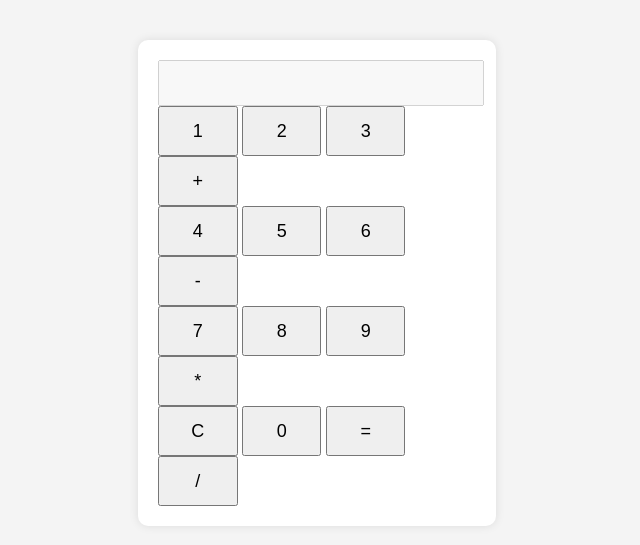
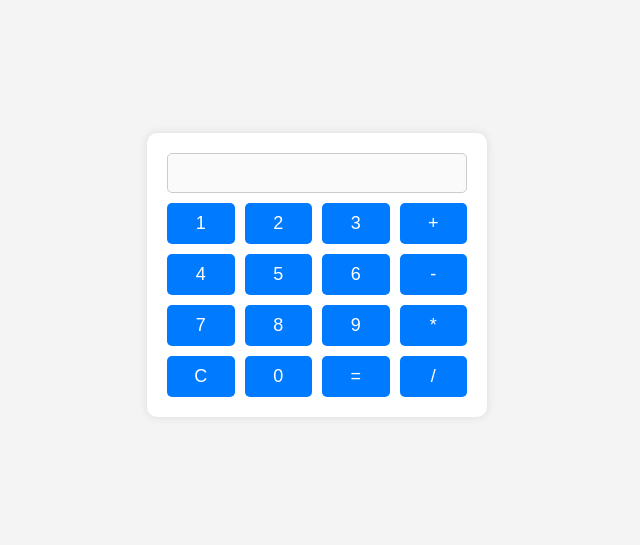
Before and after one commit to Ali-Kasal/Calculatrice_Web, a plain HTML site: page index.html in a window 1280 px wide. Shown: the part 125-670 px from the top of the page, without its empty margins (323-963 px from the left). Drawn offline with Linux system fonts and the light colour scheme.

Commit message:
Agencement corrigé (prototype, design non final)

```diff
--- a/index.html
+++ b/index.html
@@ -9,25 +9,19 @@
     <body>
         <div id="calculator">
                 <input type="text" id="display" disabled>
-                <div>
+                <div id="button-container">
                     <button onclick="appendToDisplay('1')">1</button>
                     <button onclick="appendToDisplay('2')">2</button>
                     <button onclick="appendToDisplay('3')">3</button>
                     <button onclick="appendToDisplay('+')">+</button>
-                </div>
-                <div>
                     <button onclick="appendToDisplay('4')">4</button>
                     <button onclick="appendToDisplay('5')">5</button>
                     <button onclick="appendToDisplay('6')">6</button>
                     <button onclick="appendToDisplay('-')">-</button>
-                </div>
-                <div>
                     <button onclick="appendToDisplay('7')">7</button>
                     <button onclick="appendToDisplay('8')">8</button>
                     <button onclick="appendToDisplay('9')">9</button>
                     <button onclick="appendToDisplay('*')">*</button>
-                </div>
-                <div>
                     <button onclick="clearDisplay()">C</button>
                     <button onclick="appendToDisplay('0')">0</button>
                     <button onclick="calculateResult()">=</button>
--- a/style.css
+++ b/style.css
@@ -4,22 +4,49 @@ body {
     justify-content: center;
     align-items: center;
     height: 100vh;
+    margin: 0; /* Supprimez les marges par défaut */
     background-color: #f4f4f4;
 }
+
 #calculator {
     background: white;
     padding: 20px;
     border-radius: 10px;
     box-shadow: 0 0 10px rgba(0, 0, 0, 0.1);
+    width: 300px; /* Largeur fixe pour la calculatrice */
 }
+
 input[type="text"] {
     width: 100%;
     height: 40px;
     text-align: right;
     font-size: 24px;
+    margin-bottom: 10px; /* Espace entre l'affichage et les boutons */
+    padding: 5px; /* Ajout d'un peu de rembourrage */
+    box-sizing: border-box; /* Inclure le padding dans la largeur totale */
+    border: 1px solid #ccc; /* Bordure légère pour l'affichage */
+    border-radius: 5px;
 }
+
+#button-container {
+    display: grid;
+    grid-template-columns: repeat(4, 1fr); /* 4 colonnes pour les boutons */
+    gap: 10px; /* Espacement entre les boutons */
+}
+
 button {
-    width: 25%;
-    height: 50px;
     font-size: 18px;
+    padding: 10px;
+    border: none;
+    border-radius: 5px;
+    background-color: #007BFF; /* Couleur de fond des boutons */
+    color: white; /* Cou
+    }
+
+button:hover {
+    background-color: #0056b3; /* Couleur de fond au survol */
 }
+
+button:active {
+    background-color: #003f7f; /* Couleur au clic */
+}
```
